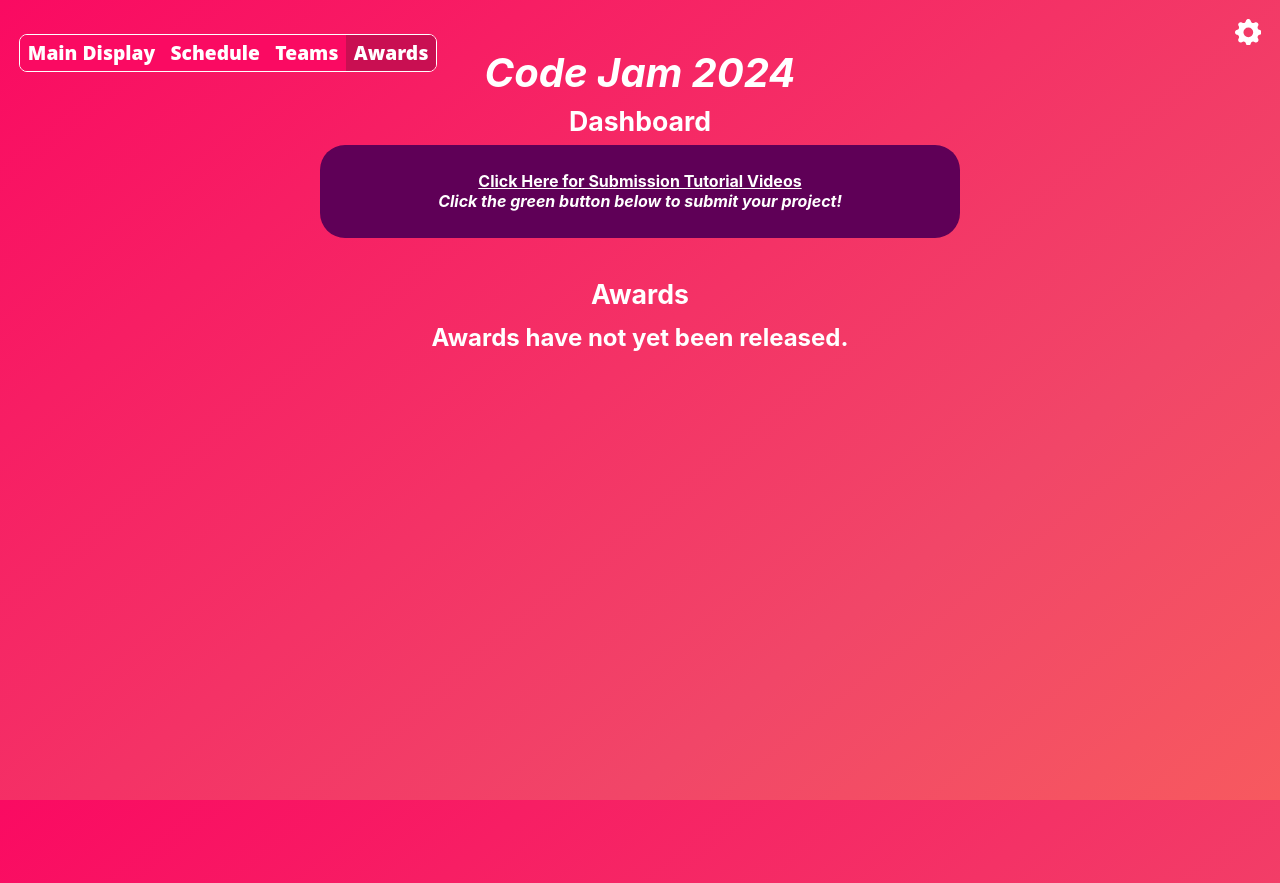
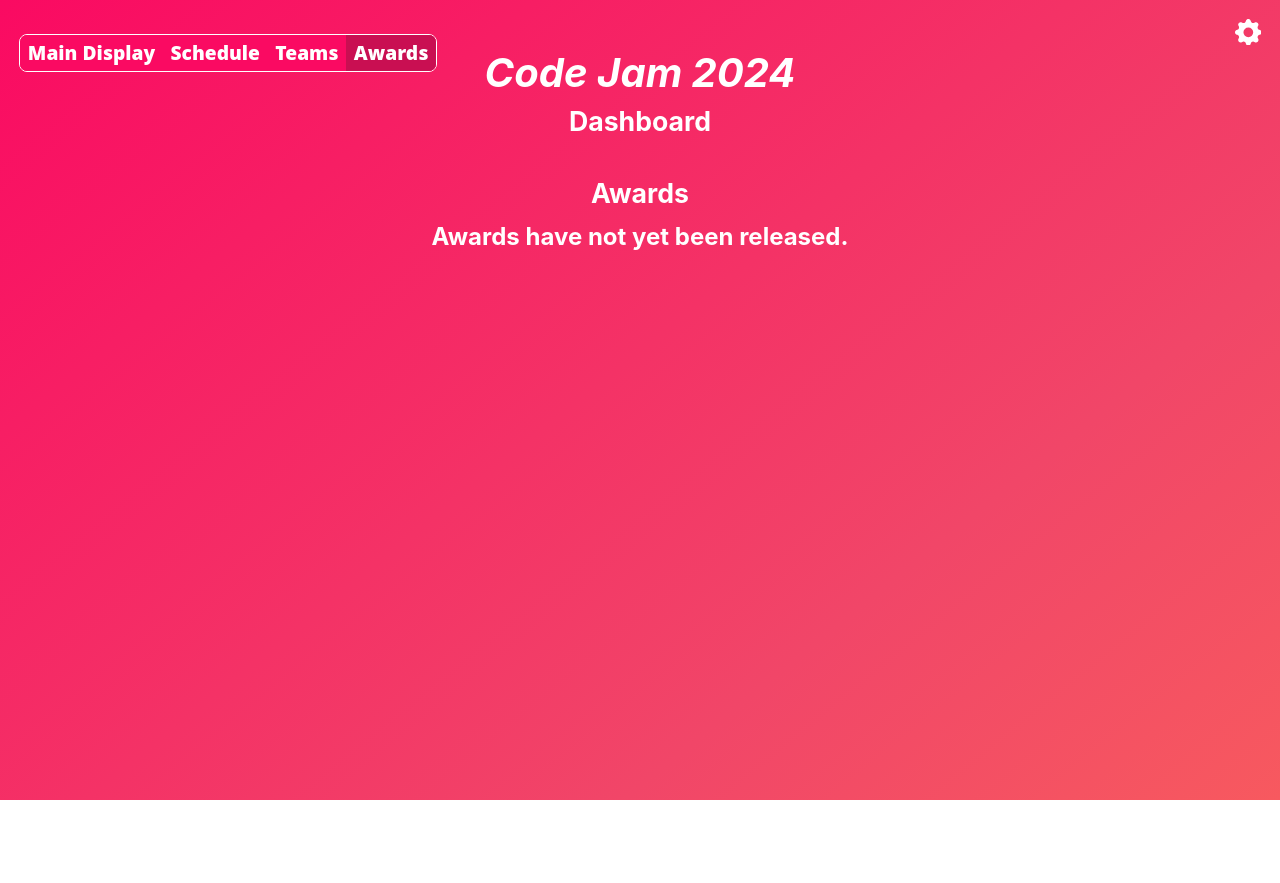
Before and after one commit to perryH0123/CodeJam, a React (Create React App) app: page /awards in a window 1280 px wide. After the commit the page ends 800 px from the top, so only its background shows below. Built offline with nearby package versions, Linux system fonts and the light colour scheme; no server answers.

Commit message:
Final 2024 Change

```diff
--- a/src/App.tsx
+++ b/src/App.tsx
@@ -46,9 +46,10 @@ function App() {
       <div id="banner">
         <h1>Code Jam 2024</h1>
         <h2>Dashboard</h2>
-        <div id="submissionsGuide">
+        {/* <div id="submissionsGuide">
         <h4><Link to="https://drive.google.com/drive/folders/1fTmOw8xfpFoMGZIaql2peYB0Iq0zzzs7?usp=sharing" target="_blank">Click Here for Submission Tutorial Videos</Link><br></br> <i>Click the green button below to submit your project!</i></h4>
-</div></div>
+</div> */}
+</div>
       <a href="https://docs.google.com/spreadsheets/d/1zYlF5b4yPZolKSg63H--swc-sVNpfCL7hwm-wdYj6V8/edit?usp=sharing" id="edit">
           <BsFillGearFill className="bi bi-gear"/>
       </a>
```
